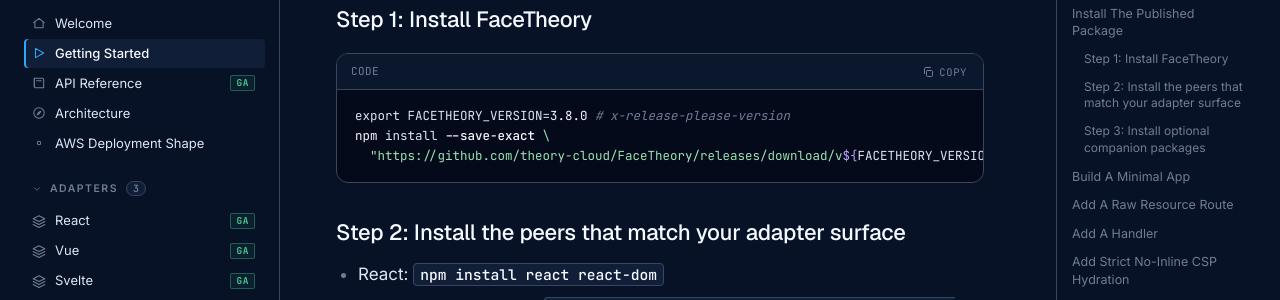
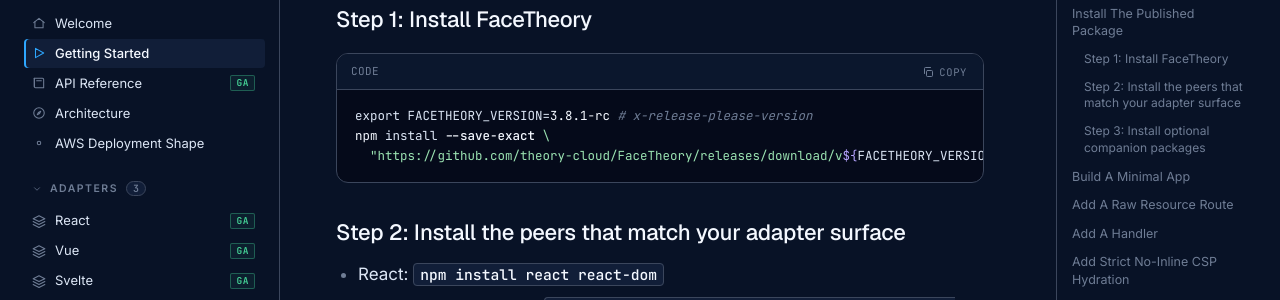
Before and after one commit to theory-cloud/FaceTheory, a Jekyll site: the page built from docs/getting-started.md, in a window 1280 px wide and 900 px high, scrolled down 677 px. Shown: the part 153-453 px from the top of the window. Built offline with Jekyll 4.4.1, drawn with Linux system fonts in a browser that asks for light colours.

Commit message:
chore(premain): release 3.8.1-rc

````diff
--- a/docs/getting-started.md
+++ b/docs/getting-started.md
@@ -25,7 +25,7 @@ Use the exact GitHub release asset so your application stays pinned to the publi
 ### Step 1: Install FaceTheory
 
 ```bash
-export FACETHEORY_VERSION=3.8.0 # x-release-please-version
+export FACETHEORY_VERSION=3.8.1-rc # x-release-please-version
 npm install --save-exact \
   "https://github.com/theory-cloud/FaceTheory/releases/download/v${FACETHEORY_VERSION}/theory-cloud-facetheory-${FACETHEORY_VERSION}.tgz"
 ```
@@ -478,7 +478,7 @@ Important ISR default:
 
 ## Reference Bundle
 
-The `v3.8.0` GitHub release includes the matching `facetheory-reference-${FACETHEORY_VERSION}.tar.gz` bundle. It contains: <!-- x-release-please-version -->
+The `v3.8.1-rc` GitHub release includes the matching `facetheory-reference-${FACETHEORY_VERSION}.tar.gz` bundle. It contains: <!-- x-release-please-version -->
 
 - `docs/` canonical consumer and operator docs
 - `ts/examples/` runnable React, Vue, Svelte, and SSG examples
--- a/ts/package.json
+++ b/ts/package.json
@@ -1,6 +1,6 @@
 {
   "name": "@theory-cloud/facetheory",
-  "version": "3.8.0",
+  "version": "3.8.1-rc",
   "description": "AWS-first SSR, SSG, and blocking ISR runtime for Node.js with React, Vue, and Svelte adapters.",
   "license": "Apache-2.0",
   "type": "module",
````
Also changed, not shown: docs/api-reference.md (+1 -1 lines), .release-please-manifest.premain.json, CHANGELOG.md, README.md, docs/README.md, ts/README.md, 2 other files.
